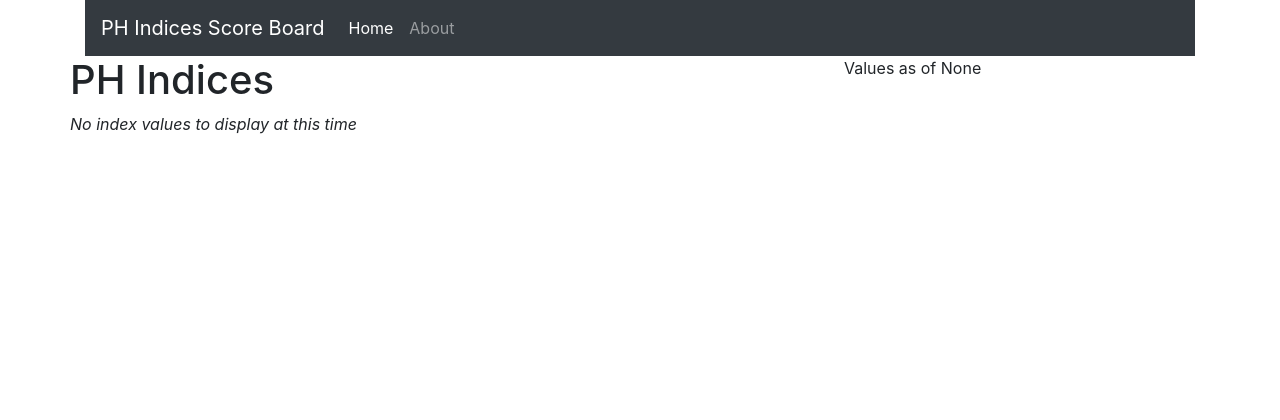
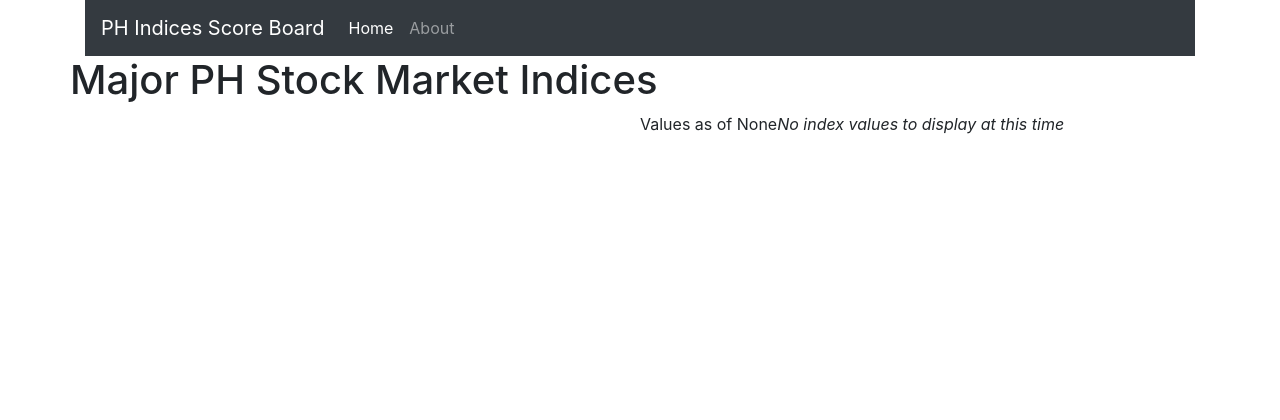
Before and after one commit to ralphqq/pse-indices-scoreboard, a Django app: page / in a window 1280 px wide. Shown: the top 420 px of the page. Run offline with Django 3.2, Linux system fonts and the light colour scheme; data that the repository does not hold is empty; parts of the project's set-up code (start-up, migrations or seed data) failed here and were passed over; some libraries are stand-ins or nearby versions.

Commit message:
Updated content on template

```diff
--- a/main_board/templates/base.html
+++ b/main_board/templates/base.html
@@ -8,7 +8,7 @@
     <meta http-equiv="X-UA-Compatible" content="IE=edge">
     <meta name="viewport" content="width=device-width, initial-scale=1">
 
-    <title>{% block page_title %}{% endblock %} | PH Indices Score Board</title>
+    <title>{% block page_title %}{% endblock %} | Unofficial PH Market Summary</title>
 
     {% block page_styles %}
     <link rel="stylesheet" href="https://maxcdn.bootstrapcdn.com/bootstrap/4.0.0/css/bootstrap.min.css" integrity="sha384-Gn5384xqQ1aoWXA+058RXPxPg6fy4IWvTNh0E263XmFcJlSAwiGgFAW/dAiS6JXm" crossorigin="anonymous">
--- a/main_board/templates/main_board/index.html
+++ b/main_board/templates/main_board/index.html
@@ -1,11 +1,11 @@
 {% extends 'base.html' %}
 {% load humanize %}
 
-{% block page_title %}Home{% endblock %}
+{% block page_title %}Major PH Indices{% endblock %}
 
 {% block page_content %}
 <div class="row">
-  <h1>PH Indices</h1>
+  <h1>Major PH Stock Market Indices</h1>
   <div class="col-md-6"></div>
     <p>Values as of {{ last_update_time }}</p>
     {% if current_index_values %}
```
